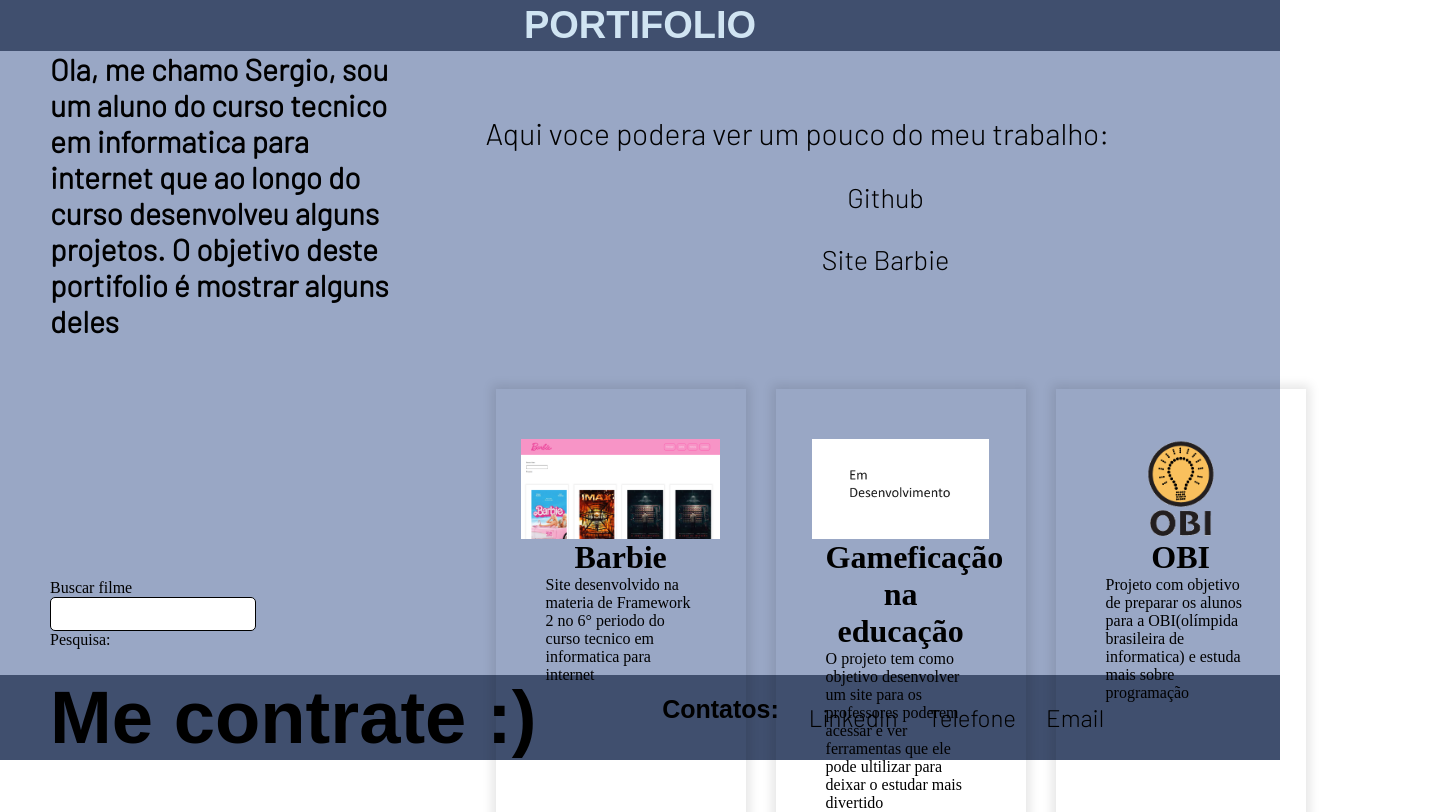
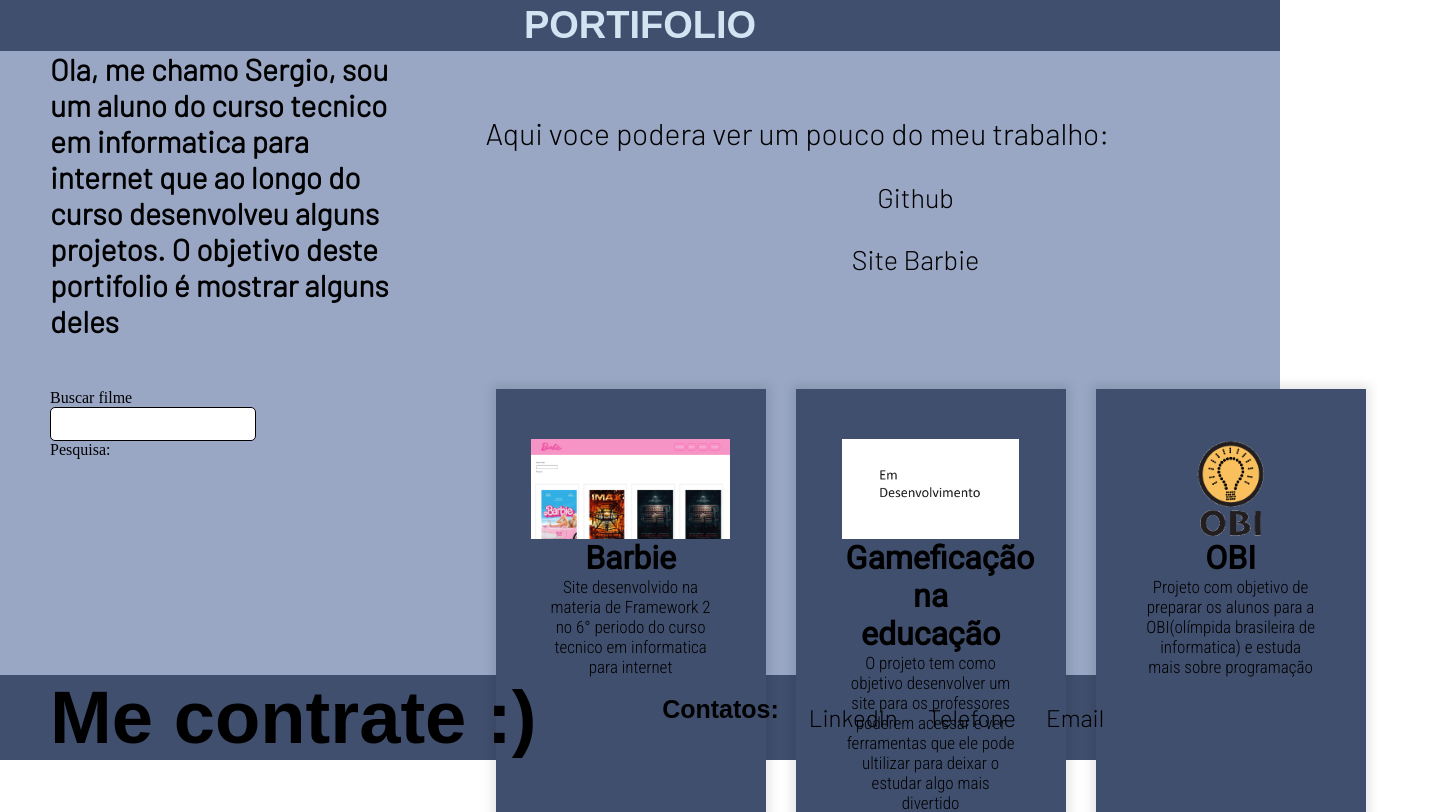
Before and after one commit to seedfelho/Portifolio, a React (Vite) app: page / in a window 1280 px wide. Shown: the top 812 px of the page, 1446 px wide, since content can reach past the window. Built offline with nearby package versions, Linux system fonts and the light colour scheme; the HTML template or start-up script is replaced by a standard one; a web font is replaced by a local one.

Commit message:
deu uma arrumada no css

```diff
--- a/src/componentes/main/Main.css
+++ b/src/componentes/main/Main.css
@@ -67,6 +67,7 @@
 
 .pesquisa{
     padding: 50px;
+    align-self: baseline;
 }
 
 .barrapesquisa:focus-visible{
--- a/src/componentes/main/Main.tsx
+++ b/src/componentes/main/Main.tsx
@@ -22,7 +22,7 @@
         {
             id:2,
             titulo: "Gameficação na educação",
-            resumo:"O projeto tem como objetivo desenvolver um site para os professores poderem acessar e ver ferramentas que ele pode ultilizar para deixar o estudar mais divertido",
+            resumo:"O projeto tem como objetivo desenvolver um site para os professores poderem acessar e ver ferramentas que ele pode ultilizar para deixar o estudar algo mais divertido",
             imagem:"/gamificacao.png"
         },
         {
@@ -61,7 +61,7 @@
                 </div>
             </div>
             <div className="content_projeto">
-                { projetos.filter((p) => p.titulo.toLowerCase().includes(texto)).map( (pro) => <Projeto key = { pro.id } titulo={ pro.titulo } resumo={ pro.resumo } imagem={pro.imagem}/>) }
+                { projetos.filter((p) => p.titulo.toLowerCase().includes(texto)).map( (projeto) => <Projeto key = { projeto.id } titulo={ projeto.titulo } resumo={ projeto.resumo } imagem={projeto.imagem}/>) }
             </div>
         </main>
     )
--- a/src/componentes/projeto/Projeto.css
+++ b/src/componentes/projeto/Projeto.css
@@ -1,8 +1,10 @@
+@import url('https://fonts.googleapis.com/css2?family=Roboto&family=Roboto+Condensed:wght@300&display=swap');
 .projeto_content{
-    width: 150px;
+    width: 170px;
     height: 350px;
     padding: 50px;
     box-shadow: 0px 0px 10px 4px rgba(0,0,0,0.1);
+    background-color: rgb(64, 79, 110);
     overflow: hidden;
 }
 
@@ -14,6 +16,7 @@
 
 .h1-titulo{
     text-align: center;
+    font-family: 'Roboto', sans-serif;
 }
 
 .img_projeto>.imgbar{
@@ -23,6 +26,8 @@
     justify-content:center;
 }
 
-/* .sinopse{
-    text-align: justify;
-} */
+.resumo{
+    font-family: 'Roboto Condensed', sans-serif;
+    text-align: center;
+    font-size: 17px;
+}
--- a/src/componentes/projeto/Projeto.tsx
+++ b/src/componentes/projeto/Projeto.tsx
@@ -12,7 +12,7 @@
             </div>
             <div className="titulofoto">
                 <h1 className="h1-titulo">{props.titulo}</h1>
-                <p className="sinopse">{props.resumo}</p>
+                <p className="resumo">{props.resumo}</p>
             </div>
         </div>
     )
```
